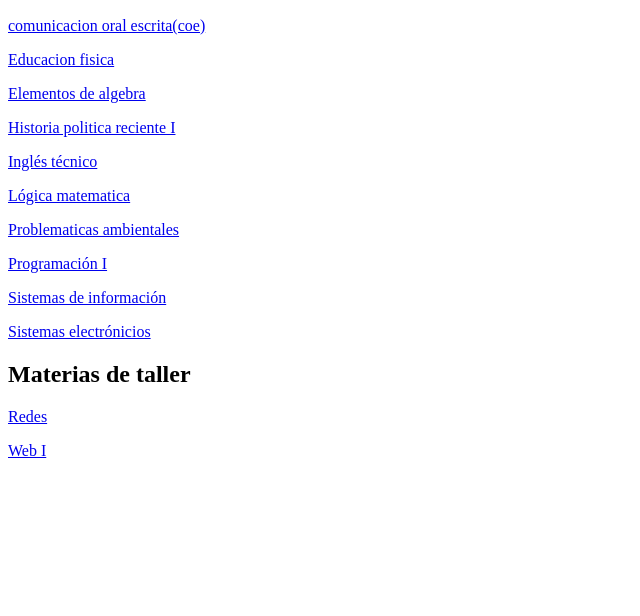
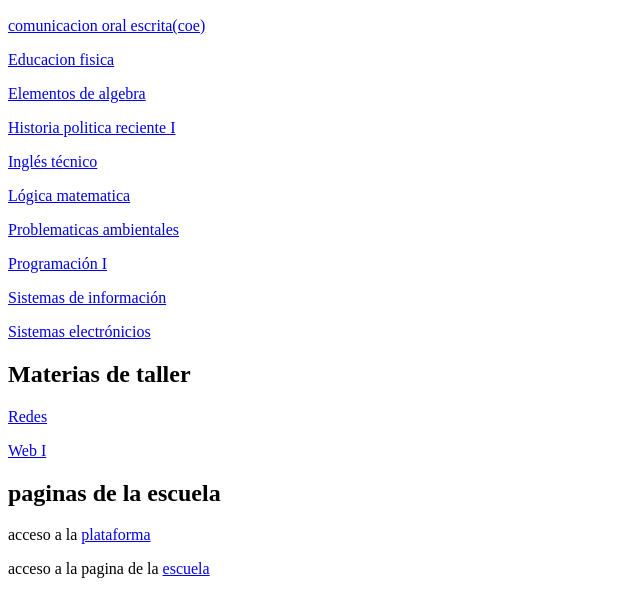
Before and after one commit to silaxG/01-inicio, a plain HTML site: page index.html in a window 1280 px wide. Shown: the part 110-726 px from the top of the page, without its empty margins (0-640 px from the left). Drawn offline with Linux system fonts and the light colour scheme.

Commit message:
Add files via upload

```diff
--- a/index.html
+++ b/index.html
@@ -22,5 +22,8 @@
     <h2>Materias de taller</h2>
     <p><a href="/materias/modalidad/taller/red.html">Redes</a></p>
     <p><a href="/materias/modalidad/taller/webI.html">Web I</a></p>
+    <h2>paginas de la escuela</h2>
+    <p>acceso a la <a href="https://campus.cet30.edu.ar/">plataforma</a></p>
+    <p>acceso a la pagina de la <a href="http://www.cet30.edu.ar/">escuela</a></p>
 </body>
 </html>
```
